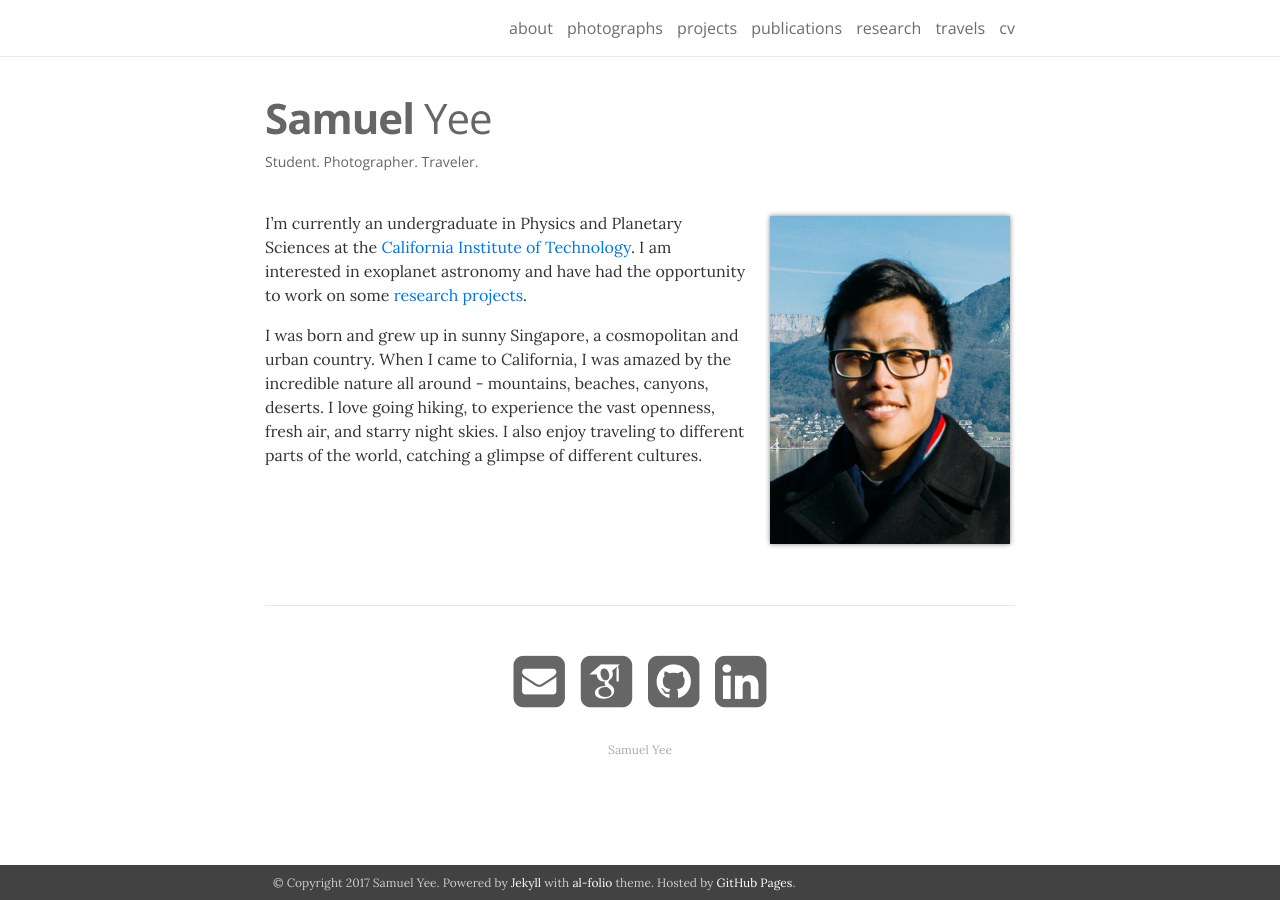
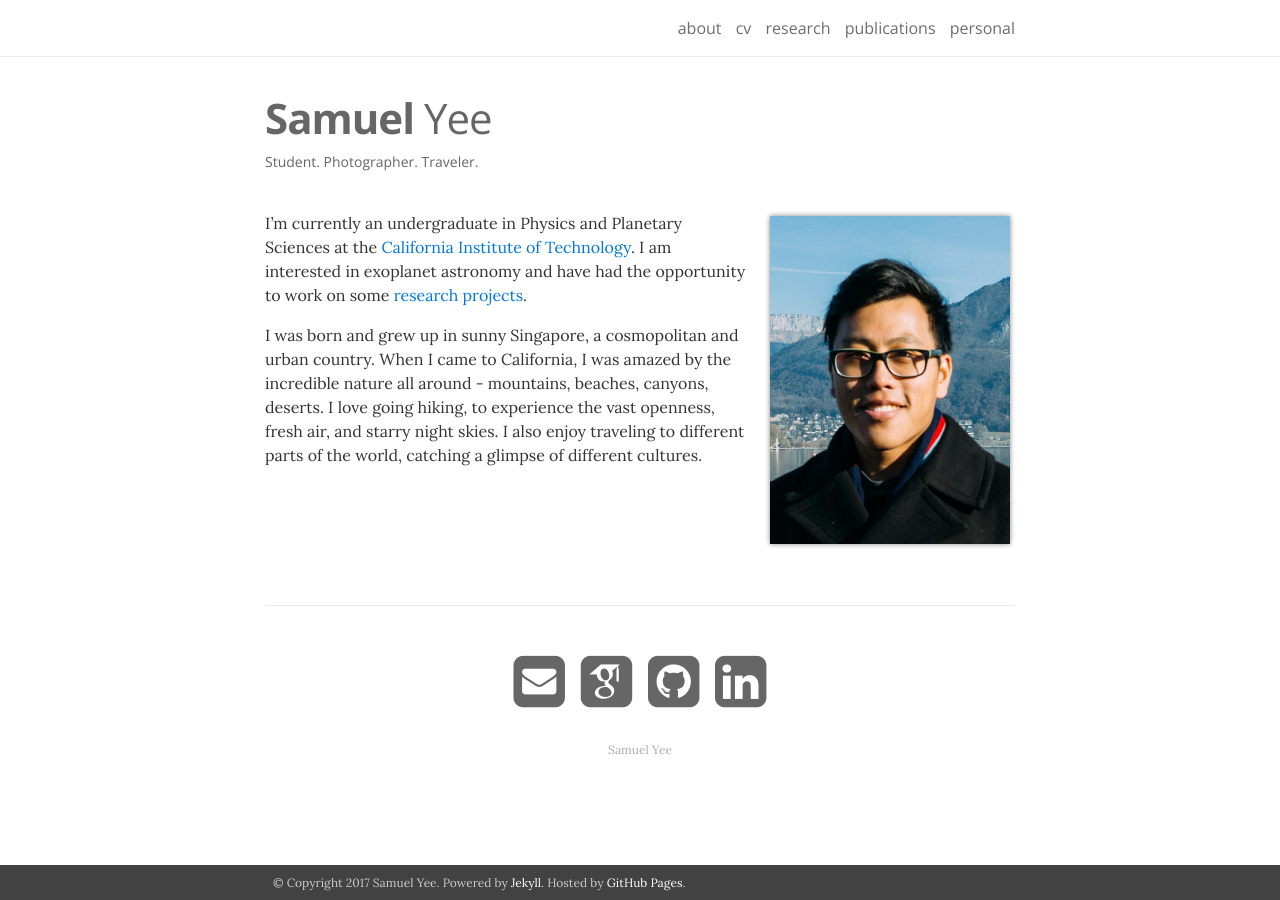
Before and after one commit to samuelyeewl/samuelyeewl.github.io, a Jekyll site: the page built from _pages/about.md, in a window 1280 px wide. Built offline with Jekyll 4.4.1, drawn with Linux system fonts in a browser that asks for light colours; some web fonts are replaced.

Commit message:
Reorganized nav menu

```diff
--- a/_config.yml
+++ b/_config.yml
@@ -6,7 +6,7 @@ email: syee@caltech.edu
 description: > # this means to ignore newlines until "url:"
   Samuel Yee's webpage.
 footer_text: >
-  Powered by <a href="http://jekyllrb.com/" target="_blank">Jekyll</a> with <a href="https://github.com/alshedivat/al-folio">al-folio</a> theme.
+  Powered by <a href="http://jekyllrb.com/" target="_blank">Jekyll</a>.
   Hosted by <a href="https://pages.github.com/" target="_blank">GitHub Pages</a>.
 
 url:  # the base hostname & protocol for your site
@@ -66,6 +66,9 @@ collections:
   albums:
     output: true
     permalink: /albums/:path/
+  stories:
+    output: true
+    permalink: /stories/:path/
 
 news_limit: 5
 
--- a/_includes/header.html
+++ b/_includes/header.html
@@ -15,18 +15,32 @@
         <!-- About -->
         <a class="page-link" href="{{ site.baseurl | prepend: site.url }}/">about</a>
 
+        <!-- CV link -->
+        <a class="page-link" href="{{ '/assets/pdf/CV.pdf' | prepend: site.baseurl | prepend: site.url }}">cv</a>
+
         <!-- Blog -->
         <!-- <a class="page-link" href="{{ '/blog/' | prepend: site.baseurl | prepend: site.url }}">blog</a> -->
 
         <!-- Pages -->
+        <!-- Custom order -->
+        <a class="page-link" href="{{ '/research/' | prepend: site.baseurl | prepend: site.url }}">research</a>
+        <a class="page-link" href="{{ '/publications/' | prepend: site.baseurl | prepend: site.url }}">publications</a>
+
+        <div class="dropdown page-link">
+        <a href="#">personal</a>
+          <ul class="dropdown-content">
+            <li class="page-link"><a href="{{ '/albums/' | prepend: site.baseurl | prepend: site.url }}">photographs</a></li>
+            <li class="page-link"><a href="{{ '/stories/' | prepend: site.baseurl | prepend: site.url }}">stories</a></li>
+            <li class="page-link"><a href="{{ '/travels/' | prepend: site.baseurl | prepend: site.url }}">travels</a></li>
+          </ul>
+        </div>
+        <!--
         {% for page in site.pages %}
           {% if page.title and page.url != "/" %}
             <a class="page-link" href="{{ page.url | prepend: site.baseurl | prepend: site.url }}">{{ page.title }}</a>
           {% endif %}
         {% endfor %}
-
-        <!-- CV link -->
-        <a class="page-link" href="{{ '/assets/pdf/CV.pdf' | prepend: site.baseurl | prepend: site.url }}">cv</a>
+        -->
 
       </div>
     </nav>
--- a/_sass/_header.scss
+++ b/_sass/_header.scss
@@ -31,6 +31,32 @@
             margin-left: 10px;
         }
     }
+
+    ul{
+        list-style:none;
+        display:none;
+        position:absolute;
+        top:100%;
+        right:0;
+        background:#fff;
+        padding:0;
+        text-align: right;
+    }
+
+    .dropdown {
+        position: relative;
+        display: inline-block;
+    }
+
+    .dropdown:hover > ul {
+        display:block;
+    }
+
+    .dropdown-content .page-link{
+        padding-top: 1rem;
+        margin-left: 0;
+    }
+
     // @include media-query($on-palm) {
     //     position: fixed;
     //     top: 0px;
```
